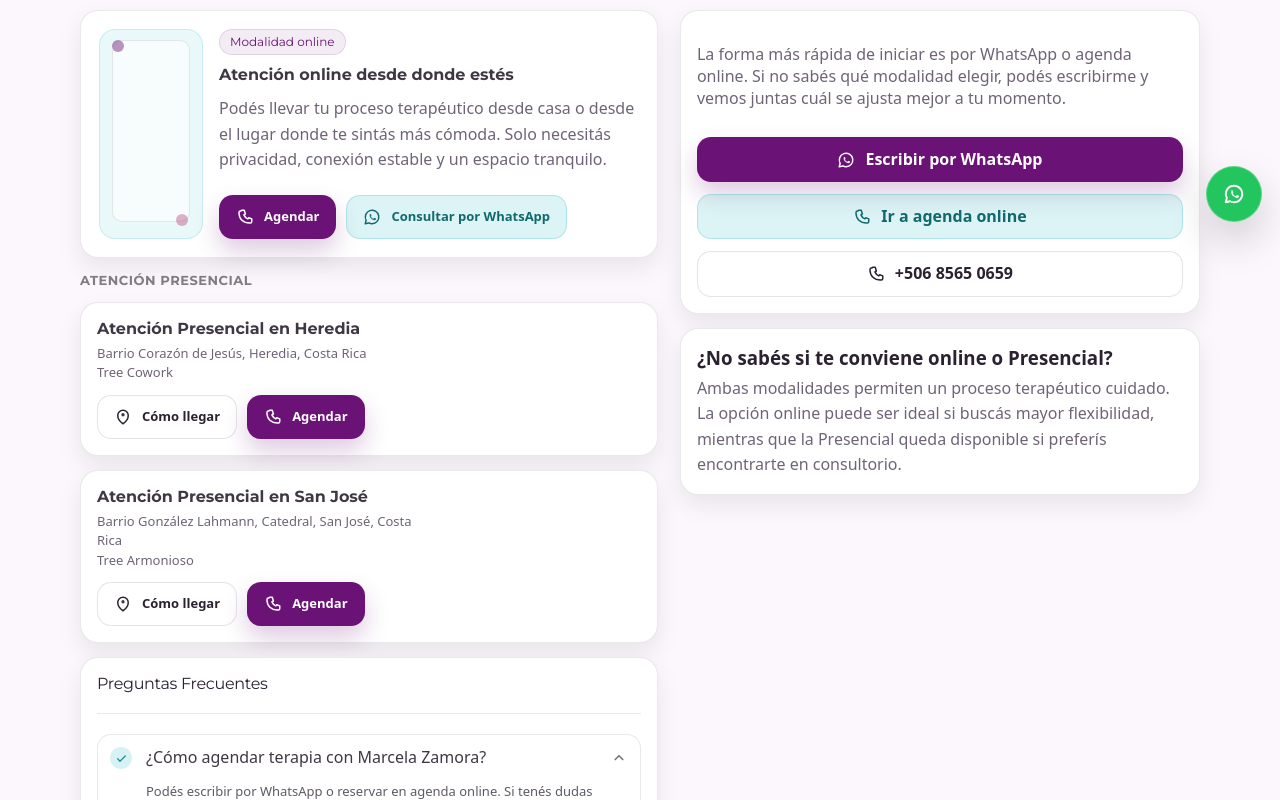
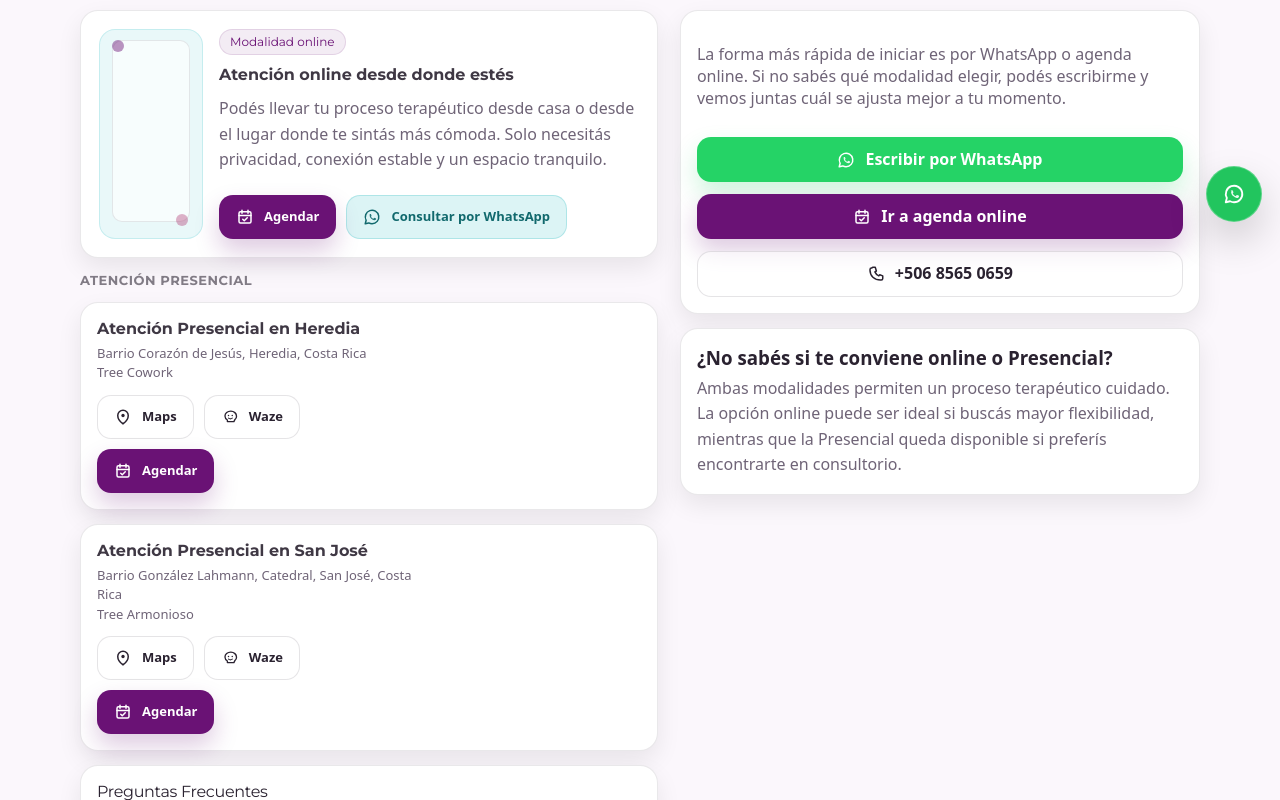
Before and after one commit to lsaj08/volver-al-presente-web, a React (Vite) app: page /contacto in a window 1280 px wide. Shown: the part 560-1360 px from the top of the page. Built offline with nearby package versions, Linux system fonts and the light colour scheme; no server answers; a web font is replaced by a local one.

Commit message:
Refine contact navigation and booking actions

```diff
--- a/src/components/FAQ.jsx
+++ b/src/components/FAQ.jsx
@@ -57,8 +57,8 @@ const FAQ_ITEMS = [
     a: "Podés escribir por WhatsApp o reservar en agenda online. Si tenés dudas sobre qué servicio elegir, podés iniciar con un mensaje breve y lo orientamos juntas.",
   },
   {
-    q: "¿La terapia es virtual, Presencial o ambas?",
-    a: "Se ofrece modalidad online y Presencial. En el primer contacto te indico qué opciones están habilitadas y cuál puede ajustarse mejor a tu momento.",
+    q: "¿La terapia es virtual, presencial o ambas?",
+    a: "Se ofrece modalidad online y presencial. En el primer contacto te indico qué opciones están habilitadas y cuál puede ajustarse mejor a tu momento.",
   },
   {
     q: "¿Cuánto dura una sesión psicológica?",
--- a/src/data/externalLinks.js
+++ b/src/data/externalLinks.js
@@ -5,9 +5,9 @@ import { CANVA_CATALOG_URL, CONTACT, WHATSAPP_DEFAULT_TEXT } from "./content.js"
 export const EXTERNAL_LINKS = {
   booking: CONTACT.bookingUrl,
   bookingWidgets: {
-    online: "https://api.psicoceo.com/widget/booking/rCB1nrytTHxwk9G9Rrvf",
+    online: "https://api.psicoceo.com/widget/booking/nVePfb8Wdjz9JIAvkXO7",
     heredia: "https://api.psicoceo.com/widget/booking/IJxymokUAyRDjO6Y6dqs",
-    sanJose: "https://api.psicoceo.com/widget/booking/nVePfb8Wdjz9JIAvkXO7",
+    sanJose: "https://api.psicoceo.com/widget/booking/rCB1nrytTHxwk9G9Rrvf",
   },
   herediaBookingWidgetScript: "https://api.psicoceo.com/js/form_embed.js",
   canvaCatalog: import.meta.env.VITE_CANVA_CATALOG_URL || CANVA_CATALOG_URL,
@@ -17,6 +17,10 @@ export const EXTERNAL_LINKS = {
       "https://maps.app.goo.gl/6eB9cJSxreBWGnp27",
     sanJose:
       "https://maps.app.goo.gl/S1orV7wxxUjh2RWU9",
+  },
+  waze: {
+    heredia: "https://ul.waze.com/ul?venue_id=180813924.1808073704.16530836&overview=yes&utm_campaign=default&utm_source=waze_website&utm_medium=lm_share_location",
+    sanJose: "https://ul.waze.com/ul?venue_id=180813923.1808335841.41790147&overview=yes&utm_campaign=default&utm_source=waze_website&utm_medium=lm_share_location",
   },
 };
 
--- a/src/pages/Contacto.jsx
+++ b/src/pages/Contacto.jsx
@@ -36,16 +36,31 @@ function PhoneIcon() {
   );
 }
 
-function PinIcon() {
+function CalendarIcon() {
   return (
     <svg className="icon" viewBox="0 0 24 24" fill="none" aria-hidden="true">
-      <path
-        d="M12 21s7-4.6 7-11a7 7 0 1 0-14 0c0 6.4 7 11 7 11Z"
-        stroke="currentColor"
-        strokeWidth="2"
-        strokeLinejoin="round"
-      />
-      <path d="M12 11.2a2.2 2.2 0 1 0 0-4.4 2.2 2.2 0 0 0 0 4.4Z" fill="currentColor" opacity=".9" />
+      <rect x="4" y="5" width="16" height="15" rx="2" stroke="currentColor" strokeWidth="2" />
+      <path d="M8 3v4M16 3v4M4 10h16" stroke="currentColor" strokeWidth="2" strokeLinecap="round" />
+      <path d="m9 15 2 2 4-4" stroke="currentColor" strokeWidth="2" strokeLinecap="round" strokeLinejoin="round" />
+    </svg>
+  );
+}
+
+function MapsIcon() {
+  return (
+    <svg className="icon" viewBox="0 0 24 24" fill="none" aria-hidden="true">
+      <path d="M12 21s7-4.6 7-11a7 7 0 1 0-14 0c0 6.4 7 11 7 11Z" stroke="currentColor" strokeWidth="2" />
+      <circle cx="12" cy="10" r="2.2" fill="currentColor" />
+    </svg>
+  );
+}
+
+function WazeIcon() {
+  return (
+    <svg className="icon" viewBox="0 0 24 24" fill="none" aria-hidden="true">
+      <path d="M18.5 15.5c1.4-1.1 2.2-2.7 2.2-4.6 0-3.7-3.4-6.7-7.6-6.7-4.4 0-7.8 2.8-7.8 6.6 0 2.2 1.2 4.1 3.2 5.2v2.1h8.7l1.3-2.6Z" stroke="currentColor" strokeWidth="1.8" strokeLinejoin="round" />
+      <circle cx="10" cy="10" r="1" fill="currentColor" /><circle cx="15" cy="10" r="1" fill="currentColor" />
+      <path d="M10 13.5c1.6 1.1 3.4 1.1 5 0" stroke="currentColor" strokeWidth="1.6" strokeLinecap="round" />
     </svg>
   );
 }
@@ -96,7 +111,7 @@ export default function Contacto() {
               </a>
 
               <a className="btn btn-secondary" href={EXTERNAL_LINKS.booking} target="_blank" rel="noopener noreferrer">
-                <PhoneIcon /> Agendar sesión
+                <CalendarIcon /> Agendar sesión
               </a>
             </div>
           </div>
@@ -144,7 +159,7 @@ export default function Contacto() {
                       url: EXTERNAL_LINKS.bookingWidgets.online,
                     })}
                   >
-                    <PhoneIcon /> Agendar
+                    <CalendarIcon /> Agendar
                   </button>
                   <a className="btn btn-secondary small" href={waLink} target="_blank" rel="noopener noreferrer">
                     <WhatsIcon /> Consultar por WhatsApp
@@ -170,7 +185,15 @@ export default function Contacto() {
                       target="_blank"
                       rel="noopener noreferrer"
                     >
-                      <PinIcon /> Cómo llegar
+                      <MapsIcon /> Maps
+                    </a>
+                    <a
+                      className="btn btn-ghost small"
+                      href={EXTERNAL_LINKS.waze.heredia}
+                      target="_blank"
+                      rel="noopener noreferrer"
+                    >
+                      <WazeIcon /> Waze
                     </a>
                     <button
                       className="btn btn-primary small"
@@ -181,7 +204,7 @@ export default function Contacto() {
                         url: EXTERNAL_LINKS.bookingWidgets.heredia,
                       })}
                     >
-                      <PhoneIcon /> Agendar
+                      <CalendarIcon /> Agendar
                     </button>
                   </div>
                 </div>
@@ -201,7 +224,15 @@ export default function Contacto() {
                       target="_blank"
                       rel="noopener noreferrer"
                     >
-                      <PinIcon /> Cómo llegar
+                      <MapsIcon /> Maps
+                    </a>
+                    <a
+                      className="btn btn-ghost small"
+                      href={EXTERNAL_LINKS.waze.sanJose}
+                      target="_blank"
+                      rel="noopener noreferrer"
+                    >
+                      <WazeIcon /> Waze
                     </a>
                     <button
                       className="btn btn-primary small"
@@ -212,7 +243,7 @@ export default function Contacto() {
                         url: EXTERNAL_LINKS.bookingWidgets.sanJose,
                       })}
                     >
-                      <PhoneIcon /> Agendar
+                      <CalendarIcon /> Agendar
                     </button>
                   </div>
                 </div>
@@ -234,16 +265,16 @@ export default function Contacto() {
                 La forma más rápida de iniciar es por WhatsApp o agenda online. Si no sabés qué
                 modalidad elegir, podés escribirme y vemos juntas cuál se ajusta mejor a tu momento.
               </p>
-              <a className="btn btn-primary formBtn" href={waLink} target="_blank" rel="noopener noreferrer">
+              <a className="btn formBtn channelWhatsApp" href={waLink} target="_blank" rel="noopener noreferrer">
                 <WhatsIcon /> Escribir por WhatsApp
               </a>
               <a
-                className="btn btn-secondary formBtn"
+                className="btn formBtn channelBooking"
                 href={EXTERNAL_LINKS.booking}
                 target="_blank"
                 rel="noopener noreferrer"
               >
-                <PhoneIcon /> Ir a agenda online
+                <CalendarIcon /> Ir a agenda online
               </a>
               <a className="btn btn-ghost formBtn" href={EXTERNAL_LINKS.phone}>
                 <PhoneIcon /> {CONTACT.phoneDisplay}
--- a/src/styles/contacto.css
+++ b/src/styles/contacto.css
@@ -441,6 +441,18 @@ input:focus, textarea:focus{
   box-shadow: 0 0 0 4px rgba(106,18,117,.10);
 }
 .formBtn{ width: 100%; }
+.channelWhatsApp{
+  background: #25d366;
+  color: #fff;
+  box-shadow: 0 12px 24px rgba(37,211,102,.22);
+}
+.channelWhatsApp:hover{ opacity: .92; }
+.channelBooking{
+  background: var(--purple);
+  color: #fff;
+  box-shadow: 0 12px 24px rgba(106,18,117,.22);
+}
+.channelBooking:hover{ opacity: .95; }
 .formHint{ font-size: 12px; line-height: 1.4; }
 
 /* Mini CTA */
```
